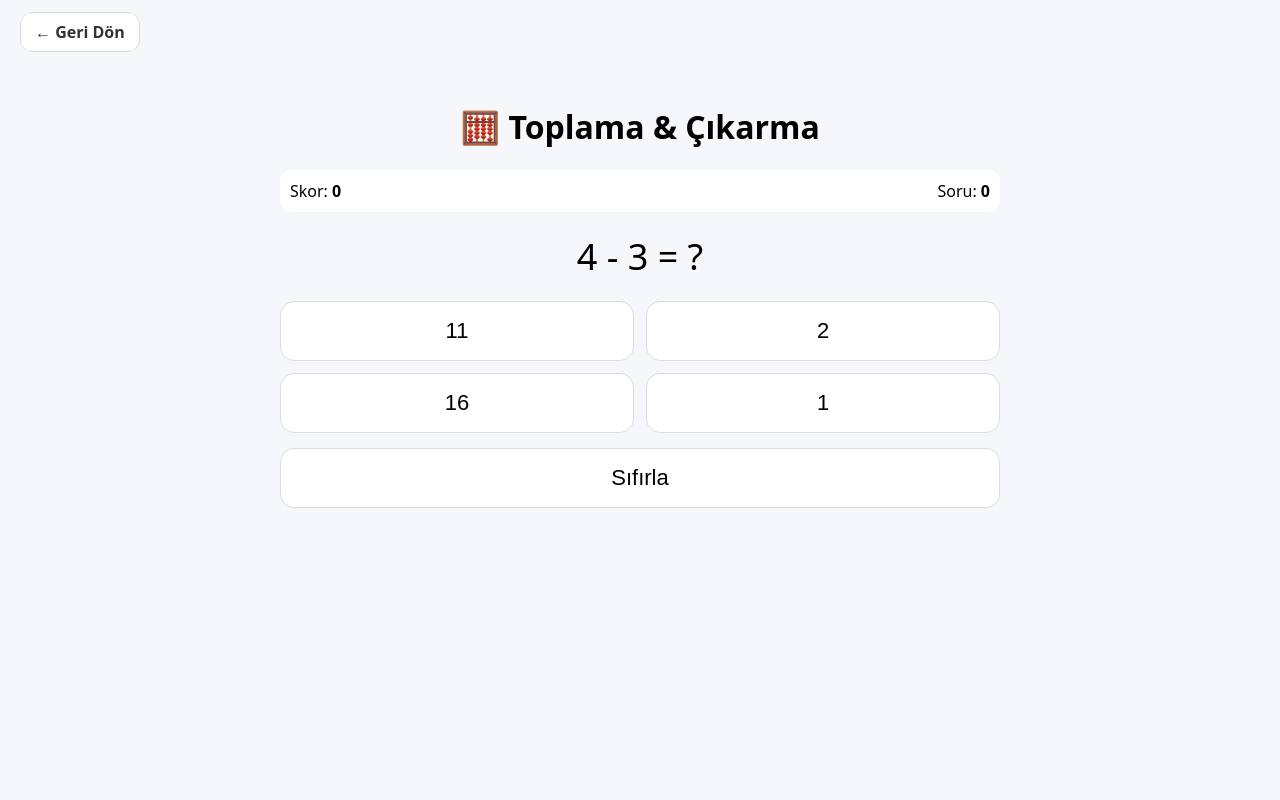
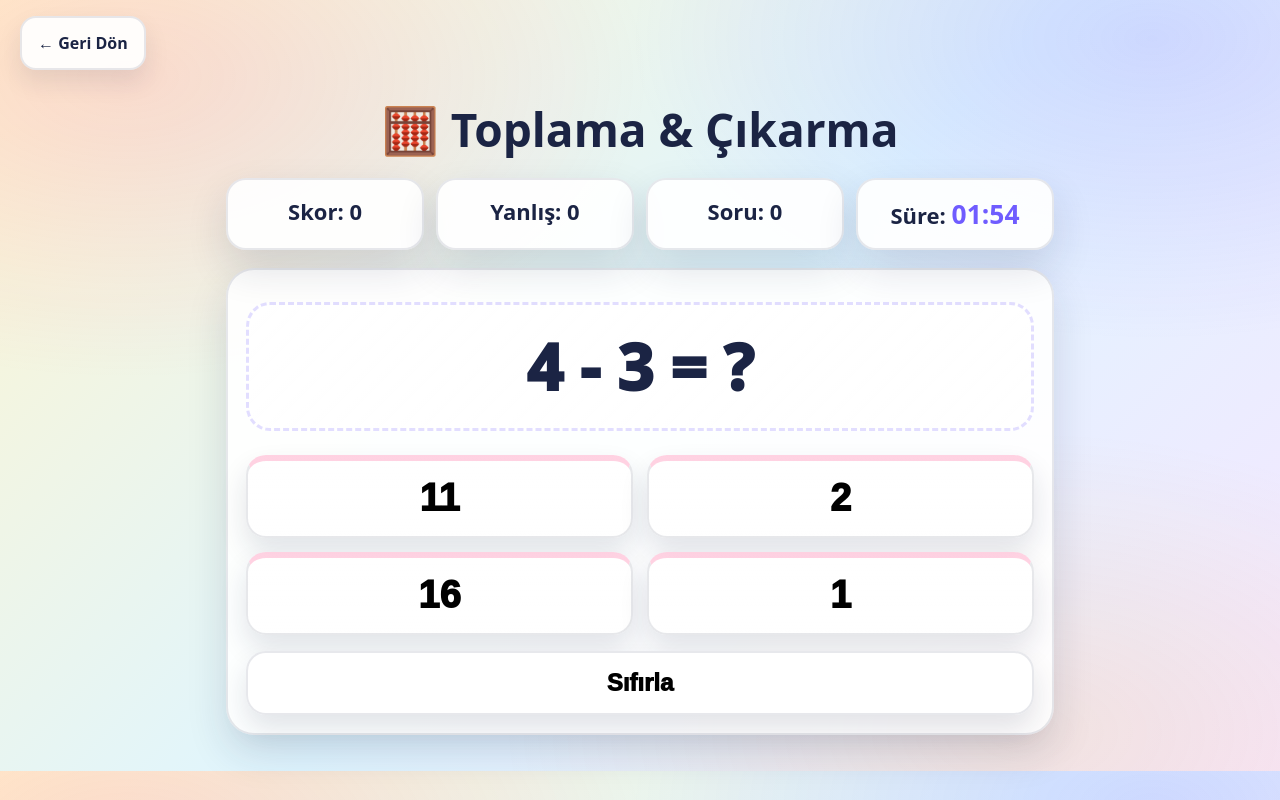
Before and after one commit to Sandushki/OynaVeOgren, a Flask app: page /addition in a window 1280 px wide. Run offline with Flask 3, Linux system fonts and the light colour scheme.

Commit message:
Add timed addition results and game result screens

```diff
--- a/main.py
+++ b/main.py
@@ -1,8 +1,9 @@
-from flask import Flask, jsonify, request, render_template, session, url_for, redirect
+from flask import Flask, request, render_template, session, url_for, redirect
 
 import json
 import random
 import os
+import time
 
 from game_logic import *
 from vocabulary import matching_pairs, memory_pairs
@@ -12,29 +13,104 @@ app = Flask(__name__)
 # 🔐 Required for session support
 app.config["SECRET_KEY"] = os.environ.get("SECRET_KEY", "top-secret-key")
 
+ADDITION_DURATION_SECONDS = 120
+
+
 
 # ---------------------------
-# Static Pages
+# Helper Functions
 # ---------------------------
 
+def parse_results_payload():
+    raw = request.form.get("results_json", "{}")
+
+    try:
+        return json.loads(raw)
+    except (TypeError, json.JSONDecodeError):
+        return {}
+
+
+def format_elapsed_ms(elapsed_ms):
+    try:
+        total_ms = max(0, int(elapsed_ms))
+    except (TypeError, ValueError):
+        total_ms = 0
+
+    total_seconds = total_ms // 1000
+    minutes, seconds = divmod(total_seconds, 60)
+
+    if minutes:
+        return f"{minutes} dakika {seconds} saniye"
+    return f"{seconds} saniye"
+
+
+def render_addition_results():
+    correct = int(session.get("score", 0) or 0)
+    wrong = int(session.get("wrong_answers", 0) or 0)
+    total = correct + wrong
+
+    session.clear()
+
+    return render_template(
+        "game_results.html",
+        title="Toplama ve Çıkarma Sonuçları",
+        heading="Süre Doldu!",
+        subtitle="2 dakikalık oyun tamamlandı. Hadi sonuçlarına bakalım.",
+        stats=[
+            {"label": "Doğru Sayısı", "value": correct},
+            {"label": "Yanlış Sayısı", "value": wrong},
+            {"label": "Toplam Soru", "value": total},
+        ],
+        primary_action={"label": "Yeniden Oyna", "url": url_for("addition")},
+        secondary_action={"label": "Ana Sayfaya Dön", "url": url_for("index")},
+    )
+
+
+
+# -----------------------------
+# Static Pages
+# -----------------------------
 
 @app.route('/')
 def index():
     return render_template('index.html')
 
 
-# ---------------------------
+# -----------------------------
 # Addition + Subtraction Game
-# ---------------------------
+# -----------------------------
 
 @app.route("/addition", methods=["GET", "POST"])
 def addition():
     # First time entering page → initialize game
     if "question" not in session:
         session["score"] = 0
+        session["wrong_answers"] = 0
         session["question_number"] = 0
         session["last_feedback"] = None
         session["question"] = generate_question()
+        session["addition_started_at"] = int(time.time())
+
+    if "score" not in session:
+        session["score"] = 0
+    if "wrong_answers" not in session:
+        session["wrong_answers"] = 0
+    if "question_number" not in session:
+        session["question_number"] = 0
+    if "last_feedback" not in session:
+        session["last_feedback"] = None
+    if "addition_started_at" not in session:
+        session["addition_started_at"] = int(time.time())
+
+    started_at = int(session.get("addition_started_at", int(time.time())))
+    elapsed_seconds = max(0, int(time.time()) - started_at)
+    remaining_seconds = max(0, ADDITION_DURATION_SECONDS - elapsed_seconds)
+
+    if request.method == "POST" and request.form.get("action") == "finish":
+        return render_addition_results()
+
+    if remaining_seconds <= 0:
+        return render_addition_results()
 
     if request.method == "POST":
         chosen = request.form.get("answer")
@@ -48,6 +124,7 @@ def addition():
                 session["score"] += 1
                 session["last_feedback"] = "✅ Doğru!"
             else:
+                session["wrong_answers"] += 1
                 session["last_feedback"] = f"❌ Yanlış. Doğru cevap: {correct}"
 
             session["question"] = generate_question()
@@ -58,8 +135,10 @@ def addition():
         "addition.html",
         question=session["question"],
         score=session["score"],
+        wrong_answers=session["wrong_answers"],
         question_number=session["question_number"],
         last_feedback=session["last_feedback"],
+        remaining_seconds=remaining_seconds,
     )
 
 
@@ -142,8 +221,24 @@ def match():
 
 @app.post("/submit-match")
 def submit_match():
-    payload = json.loads(request.form.get("results_json", "{}"))
-    return payload
+    payload = parse_results_payload()
+    attempts = int(payload.get("attempts", 0) or 0)
+    matches = int(payload.get("score", 0) or 0)
+    total = int(payload.get("total", 0) or 0)
+
+    return render_template(
+        "game_results.html",
+        title="İngilizce Kelime Eşleştirme Sonuçları",
+        heading="İngilizce Kelime Eşleştirme Oyunu Bitti!",
+        subtitle="Harika iş çıkardın! İşte bu turun sonuçları.",
+        stats=[
+            {"label": "Deneme Sayısı", "value": attempts},
+            {"label": "Doğru Eşleşme", "value": matches},
+            {"label": "Toplam Eşleşme", "value": total},
+        ],
+        primary_action={"label": "Yeniden Oyna", "url": url_for("match")},
+        secondary_action={"label": "Ana Sayfaya Dön", "url": url_for("index")},
+    )
 
 
 # ---------------------------
@@ -162,10 +257,24 @@ def memory():
 
 @app.post("/submit-memory")
 def submit_memory():
-    raw = request.form.get("results_json", "{}")
-    results = json.loads(raw)
-    print("MEMORY GAME RESULTS:", results)
-    return jsonify(results)
+    results = parse_results_payload()
+    moves = int(results.get("moves", 0) or 0)
+    matches = int(results.get("matches", 0) or 0)
+    elapsed_ms = int(results.get("elapsed_ms", 0) or 0)
+
+    return render_template(
+        "game_results.html",
+        title="Hafıza Kartları Sonuçları",
+        heading="Hafıza Kartları Oyunu Bitti!",
+        subtitle="Süper hafıza! Bu turdaki başarın burada.",
+        stats=[
+            {"label": "Hamle Sayısı", "value": moves},
+            {"label": "Eşleşme Sayısı", "value": matches},
+            {"label": "Geçen Süre", "value": format_elapsed_ms(elapsed_ms)},
+        ],
+        primary_action={"label": "Yeniden Oyna", "url": url_for("memory")},
+        secondary_action={"label": "Ana Sayfaya Dön", "url": url_for("index")},
+    )
 
 
 # ---------------------------
--- a/static/css/addition.css
+++ b/static/css/addition.css
@@ -1,79 +1,153 @@
+:root{
+  --bg1:#fff5cf;
+  --bg2:#dff5ff;
+  --bg3:#f5e6ff;
+  --ink:#1b2444;
+  --muted:#596685;
+  --card:rgba(255,255,255,.92);
+  --line:rgba(27,36,68,.10);
+  --primary:#ff5f96;
+  --primary2:#6f5cff;
+  --warn:#ffb020;
+  --shadow:0 18px 40px rgba(27,36,68,.14);
+}
+
+*{ box-sizing:border-box; }
+
+body {
+  margin: 0;
+  font-family: system-ui, sans-serif;
+  color: var(--ink);
+  background:
+    radial-gradient(900px 520px at 10% 10%, rgba(255, 95, 150, .18), transparent 58%),
+    radial-gradient(900px 520px at 90% 5%, rgba(111, 92, 255, .18), transparent 58%),
+    radial-gradient(900px 520px at 80% 95%, rgba(255, 176, 32, .14), transparent 58%),
+    linear-gradient(135deg, var(--bg1), var(--bg2) 52%, var(--bg3));
+}
+
 .topbar {
-  padding: 12px 20px;
+  padding: 16px 20px 0;
 }
 
 .home-btn {
   text-decoration: none;
-  font-weight: 600;
-  color: #333;
-  background: white;
-  padding: 8px 14px;
-  border-radius: 12px;
-  border: 1px solid #ddd;
-  display: inline-block;
+  font-weight: 900;
+  color: var(--ink);
+  background: rgba(255,255,255,.92);
+  padding: 12px 16px;
+  border-radius: 16px;
+  border: 2px solid var(--line);
+  display: inline-flex;
+  min-height: 54px;
+  align-items: center;
+  box-shadow: 0 12px 24px rgba(27,36,68,.10);
 }
 
-.home-btn:active {
+.home-btn:active,
+.btn:active {
   transform: translateY(1px);
 }
 
-body {
-  margin: 0;
-  font-family: system-ui, sans-serif;
-  background: #f5f7fb;
-}
-
 .wrap {
-  max-width: 720px;
+  max-width: 860px;
   margin: 0 auto;
-  padding: 20px;
+  padding: 18px 16px 36px;
 }
 
 h1 {
   text-align: center;
+  margin: 10px 0 18px;
+  font-size: clamp(30px, 4vw, 46px);
 }
 
 .stats {
-  display: flex;
-  justify-content: space-between;
-  margin-bottom: 15px;
-  padding: 10px;
-  background: white;
-  border-radius: 12px;
+  display: grid;
+  grid-template-columns: repeat(4, minmax(0, 1fr));
+  gap: 12px;
+  margin-bottom: 18px;
+}
+
+.stats div{
+  background: var(--card);
+  border: 2px solid var(--line);
+  border-radius: 20px;
+  padding: 16px 12px;
+  text-align: center;
+  box-shadow: var(--shadow);
+  font-size: clamp(16px, 2.2vw, 22px);
+  font-weight: 900;
+}
+
+#timer{
+  color: var(--primary2);
+  font-size: 1.2em;
+}
+
+.question{
+  background: var(--card);
+  border: 2px solid var(--line);
+  border-radius: 28px;
+  padding: 18px;
+  box-shadow: var(--shadow);
 }
 
 .question .qtext {
-  font-size: 36px;
+  font-size: clamp(42px, 6vw, 64px);
+  font-weight: 1000;
   text-align: center;
-  margin: 20px 0;
+  margin: 14px 0 24px;
+  padding: 18px;
+  border-radius: 24px;
+  border: 3px dashed rgba(111, 92, 255, .20);
+  background: linear-gradient(135deg, rgba(255,255,255,.98), rgba(255,255,255,.82));
 }
 
 .feedback {
   text-align: center;
-  margin-bottom: 10px;
-  font-size: 18px;
+  margin-bottom: 16px;
+  font-size: clamp(20px, 2.4vw, 28px);
+  font-weight: 900;
 }
 
 .options {
   display: grid;
   grid-template-columns: 1fr 1fr;
-  gap: 12px;
+  gap: 14px;
 }
 
 .btn {
+  min-height: 82px;
   padding: 16px;
-  font-size: 22px;
-  border-radius: 14px;
-  border: 1px solid #ddd;
-  background: white;
+  font-size: clamp(28px, 4vw, 38px);
+  font-weight: 1000;
+  border-radius: 20px;
+  border: 2px solid var(--line);
+  background: rgba(255,255,255,.96);
+  box-shadow: 0 14px 28px rgba(27,36,68,.12);
   cursor: pointer;
 }
 
-.btn:active {
-  transform: translateY(1px);
+.option{
+  background: linear-gradient(180deg, rgba(255,255,255,.98), rgba(255,255,255,.88));
+  border-top: 6px solid rgba(255, 95, 150, .28);
 }
 
 .ghost {
-  margin-top: 15px;
+  margin-top: 16px;
   width: 100%;
+  min-height: 62px;
+  font-size: clamp(18px, 2.4vw, 24px);
 }
+
+@media (max-width: 760px){
+  .stats {
+    grid-template-columns: 1fr 1fr;
+  }
+}
+
+@media (max-width: 520px){
+  .stats,
+  .options {
+    grid-template-columns: 1fr;
+  }
+}
--- a/templates/addition.html
+++ b/templates/addition.html
@@ -4,7 +4,7 @@
   <meta charset="utf-8">
   <meta name="viewport" content="width=device-width, initial-scale=1">
   <title>Dijital Öğrenme Köprüsü - Matematik Oyunu</title>
-  <link rel="stylesheet" href="../static/css/addition.css">
+  <link rel="stylesheet" href="{{ url_for('static', filename='css/addition.css') }}">
 </head>
 <body>
 
@@ -18,7 +18,9 @@
 
   <div class="stats">
     <div>Skor: <strong>{{ score }}</strong></div>
+    <div>Yanlış: <strong>{{ wrong_answers }}</strong></div>
     <div>Soru: <strong>{{ question_number }}</strong></div>
+    <div>Süre: <strong id="timer">{{ "%02d:%02d"|format(remaining_seconds // 60, remaining_seconds % 60) }}</strong></div>
   </div>
 
   <div class="question">
@@ -39,8 +41,44 @@
     <form action="{{ url_for('reset') }}" method="post">
       <button type="submit" class="btn ghost">Sıfırla</button>
     </form>
+
+    <form action="{{ url_for('addition') }}" method="post" id="timeoutForm">
+      <input type="hidden" name="action" value="finish">
+    </form>
   </div>
 </div>
 
+<script>
+  const timerEl = document.getElementById("timer");
+  const timeoutForm = document.getElementById("timeoutForm");
+  let remainingSeconds = {{ remaining_seconds|int }};
+  let finished = false;
+
+  function renderTimer() {
+    const minutes = Math.floor(remainingSeconds / 60);
+    const seconds = remainingSeconds % 60;
+    timerEl.textContent = `${String(minutes).padStart(2, "0")}:${String(seconds).padStart(2, "0")}`;
+  }
+
+  renderTimer();
+
+  const intervalId = window.setInterval(() => {
+    if (finished) return;
+
+    remainingSeconds -= 1;
+
+    if (remainingSeconds <= 0) {
+      remainingSeconds = 0;
+      renderTimer();
+      finished = true;
+      window.clearInterval(intervalId);
+      timeoutForm.submit();
+      return;
+    }
+
+    renderTimer();
+  }, 1000);
+</script>
+
 </body>
 </html>
```
Also changed, not shown: static/css/results.css (added, +141 -0 lines), static/css/style.css (+14 -4 lines), templates/game_results.html (added, +32 -0 lines), templates/index.html (+12 -4 lines), templates/match.html (+9 -9 lines), static/img/addition.png (added), static/img/english_words.png (added), static/img/memory.png (added), static/img/multiply.png (added).
